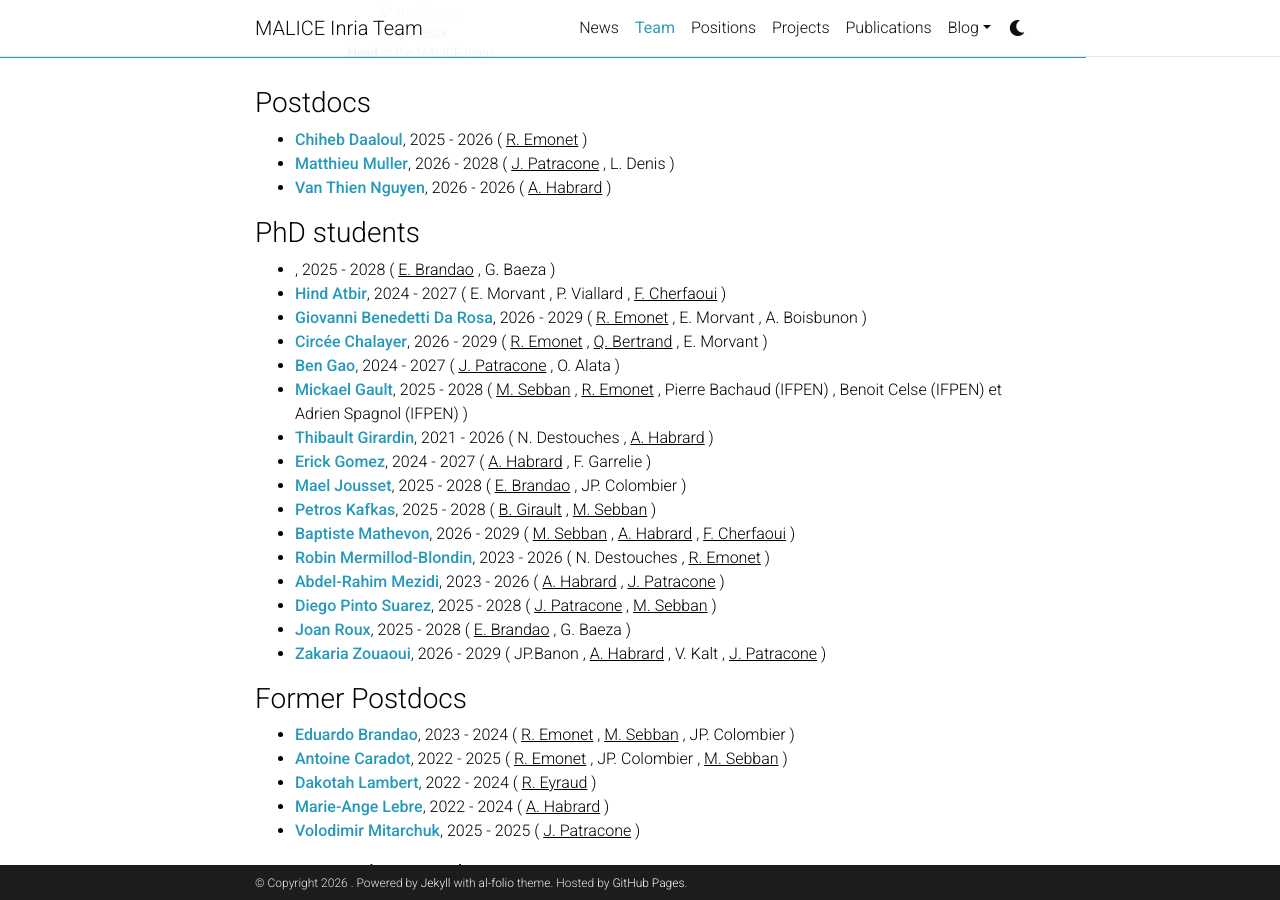
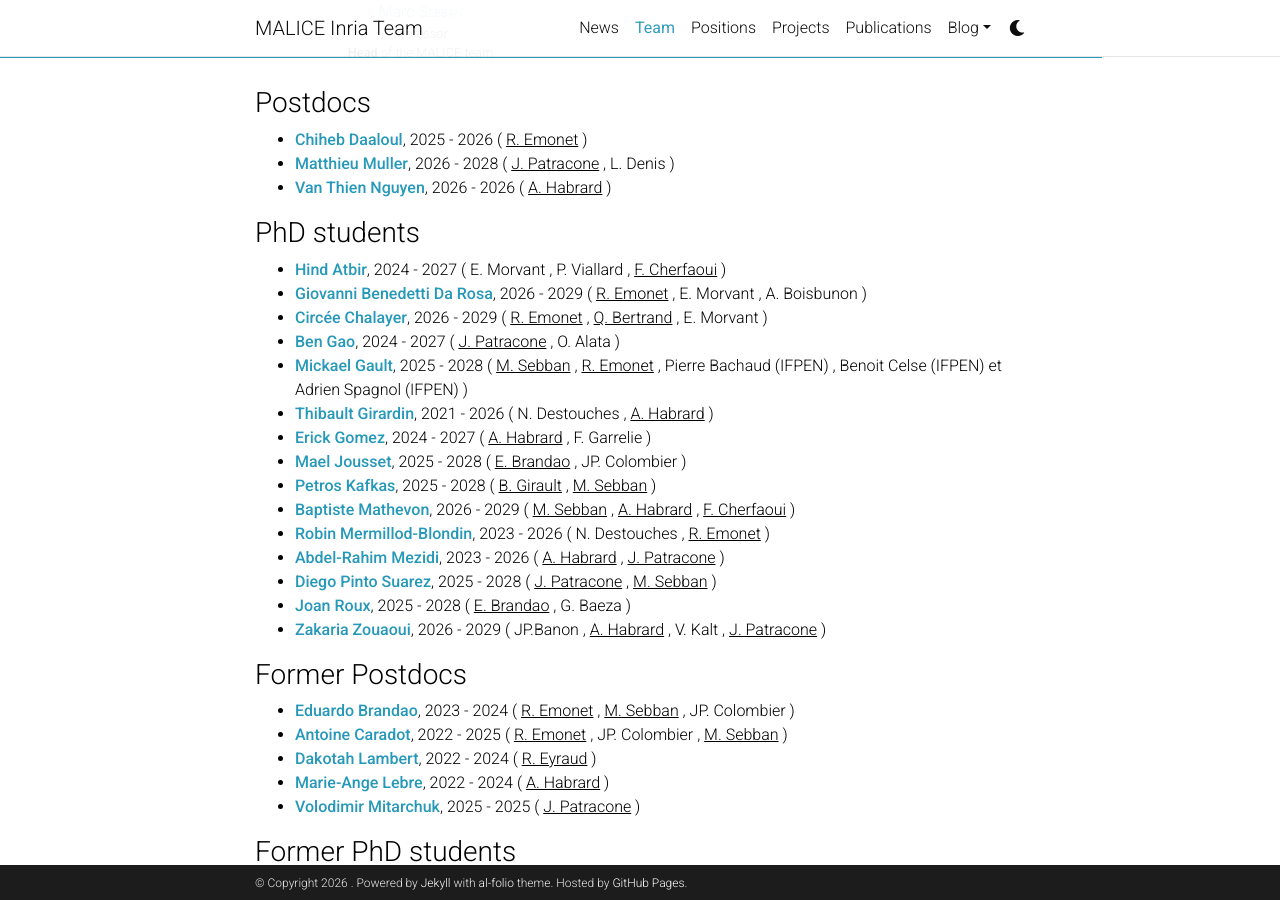
Before and after one commit to labhc-malice/labhc-malice.github.io, a Jekyll site: the page built from _pages/team.md, in a window 1280 px wide and 900 px high, scrolled down 1421 px. Built offline with Jekyll 4.4.1, drawn with Linux system fonts in a browser that asks for light colours; comment, search, counter and statistics services are not loaded; a style sheet for code colours, icons or effects is not loaded.

Commit message:
Update phdstudents.yml

```diff
--- a/_data/phdstudents.yml
+++ b/_data/phdstudents.yml
@@ -114,10 +114,3 @@
   supervisor: [JP.Banon, A. Habrard, V. Kalt, J. Patracone]
   starting_date: 2026
   end_date: 2029
-
-- firstname:
-  lastname:
-  url:
-  supervisor: [E. Brandao, G. Baeza]
-  starting_date: 2025
-  end_date: 2028
```
